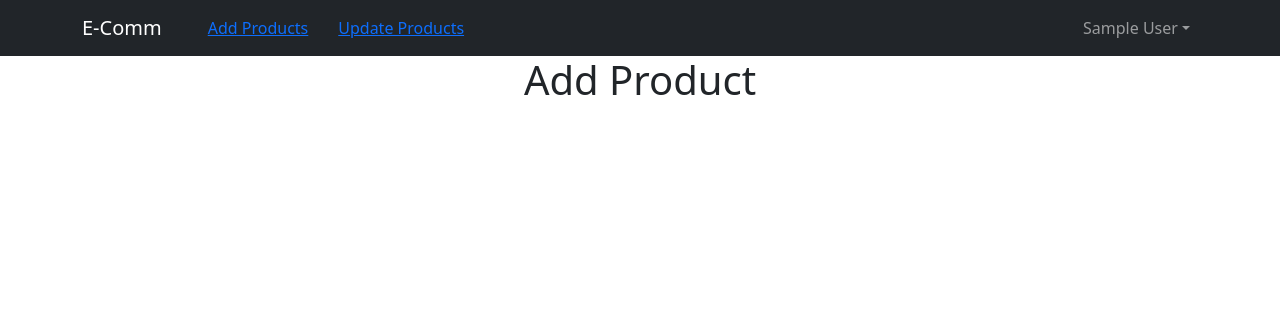
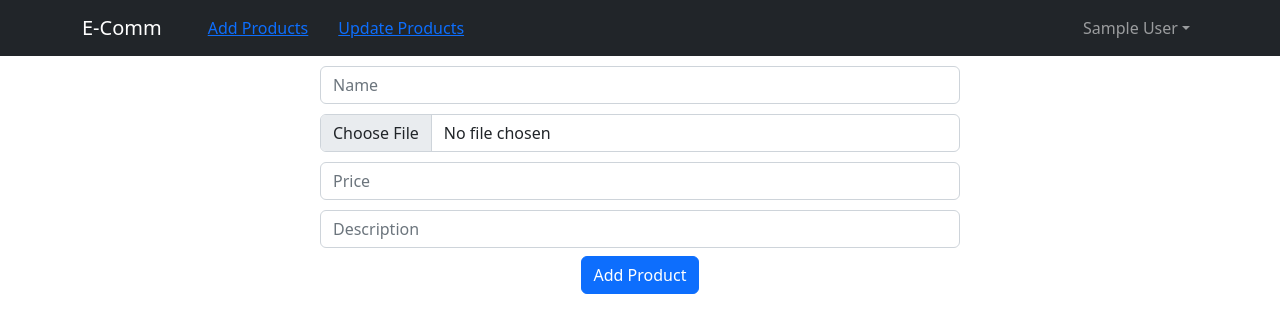
Before and after one commit to fatih-tutar/ecomm-dashboard-react-js-and-laravel, a React (Create React App) app: page /add in a window 1280 px wide. Shown: the top 332 px of the page. Built offline with nearby package versions, Linux system fonts and the light colour scheme; sample sign-in values are in the browser's storage.

Commit message:
Add Product API with file upload.

```diff
--- a/src/AddProduct.js
+++ b/src/AddProduct.js
@@ -1,10 +1,38 @@
 import Header from "./Header"
-function AddProduct()
-{
+import { useState } from 'react'
+function AddProduct(){
+    const [name,setName]=useState("");
+    const [file,setFile]=useState("");
+    const [price,setPrice]=useState("");
+    const [description,setDescription]=useState("");
+
+    async function addProduct()
+    {
+        console.warn(name,file,price,description)
+        const formData = new FormData();
+
+        formData.append('name',name);
+        formData.append('file',file);
+        formData.append('price',price);
+        formData.append('description',description);
+
+        await fetch("http://localhost:8000/api/addproduct",{
+            method: 'POST',
+            body: formData
+        });
+        alert("Data has been saved.");
+    }
+
     return(
         <div>
             <Header/>
-            <h1>Add Product</h1>
+            <div className="col-sm-6 offset-sm-3">
+                <input type="text" className="form-control" onChange={(e) => setName(e.target.value)} style={{'margin-top':'10px'}} placeholder="Name"/>
+                <input type="file" className="form-control" onChange={(e) => setFile(e.target.files[0])} style={{'margin-top':'10px'}} placeholder="File"/>
+                <input type="text" className="form-control" onChange={(e) => setPrice(e.target.value)} style={{'margin-top':'10px'}} placeholder="Price"/>
+                <input type="text" className="form-control" onChange={(e) => setDescription(e.target.value)} style={{'margin-top':'10px'}} placeholder="Description"/>
+                <button onClick={addProduct} className="btn btn-primary mt-2">Add Product</button>
+            </div>
         </div>
     )
 }
```
Also changed, not shown: 1 other file (tests, documents, lock files or other folders).
